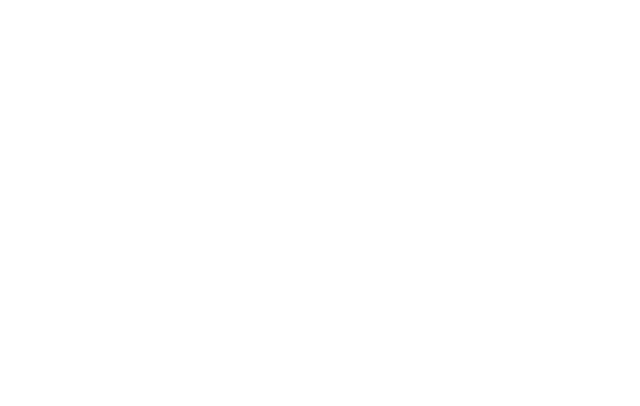
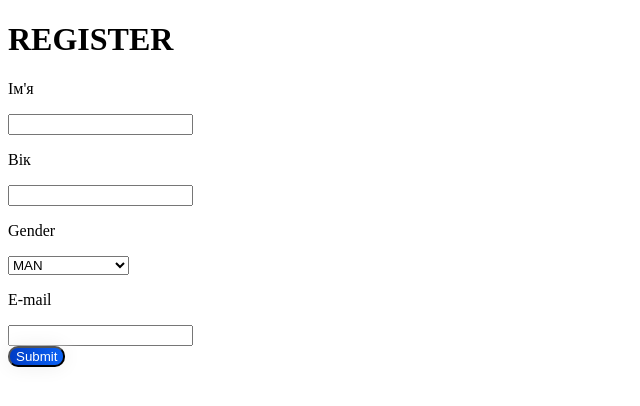
Before and after one commit to MishaPetrovskui/React-Class, a React (Create React App) app: page / in a window 1280 px wide. Shown: the top 406 px of the page, without its empty margins (0-640 px from the left). Built offline with nearby package versions, Linux system fonts and the light colour scheme.

Commit message:
create register menu

```diff
--- a/src/App.js
+++ b/src/App.js
@@ -1,6 +1,109 @@
 import "./styles.css";
 import { useState } from "react";
 
+function RegisterForm() {
+  const [formData, setFormData] = useState({
+    name: "",
+    age: "",
+    gender: "",
+    email: "",
+  });
+  const [errors, setErrors] = useState({});
+
+  function handleChange(e) {
+    const { name, value } = e.target;
+    setFormData((prev) => ({
+      ...prev,
+      [name]: value,
+    }));
+  }
+  function validation() {
+    const newErrors = {};
+    if (formData.name.trim() === "") {
+      //setErrors((prev) => ({...prev, name: "Поле не може бути порожнім!"}));
+      newErrors.name = "Поле не може бути порожнім!";
+    }
+    return newErrors;
+  }
+  function handleSubmit(e) {
+    e.preventDefault();
+    const newerror = validation();
+    setErrors(newerror);
+    if (Object.keys(newerror).length === 0) alert("Помилок нема");
+  }
+
+  return (
+    <div className="backgroungRegister">
+      <form onSubmit={handleSubmit}>
+        <div className="REGISTERBackground">
+          <h1>REGISTER</h1>
+        </div>
+        <div className="main">
+          <div>
+            <p>Ім'я</p>
+            <input
+              type="text"
+              name="name"
+              //placeholder="Ім'я"
+              value={formData.name}
+              onChange={handleChange}
+              className={errors.name ? "error" : ""}
+            />
+            {errors.name && <span className="error">{errors.name}</span>}
+          </div>
+          <div>
+            <p>Вік</p>
+            <input
+              type="number"
+              name="age"
+              //placeholder="Вік"
+              value={formData.age}
+              onChange={handleChange}
+              className={errors.name ? "error" : ""}
+            />
+            {errors.name && <span className="error">{errors.name}</span>}
+          </div>
+          <div>
+            <p>Gender</p>
+            <select
+              name="gender"
+              //placeholder="Gender"
+              value={formData.gender}
+              onChange={handleChange}
+              className={formData.gender == "Сroissant" ? "error" : ""}
+            >
+              <option>MAN</option>
+              <option>WOMAN</option>
+              <option>Vakasalewalewa</option>
+              <option>Сroissant</option>
+            </select>
+            {formData.gender == "Сroissant" && (
+              <span className="error">Нет, это я Сroissant</span>
+            )}
+          </div>
+          <div>
+            <p>E-mail</p>
+            <input
+              type="text"
+              name="email"
+              //placeholder="E-mail"
+              value={formData.email}
+              onChange={handleChange}
+              className={errors.name ? "error" : ""}
+            />
+            {errors.name && <span className="error">{errors.name}</span>}
+          </div>
+          <button type="Submit">Submit</button>
+        </div>
+      </form>
+    </div>
+  );
+}
+
 export default function App() {
-  return <></>;
+  return (
+    <>
+      <RegisterForm />
+    </>
+  );
 }
```
